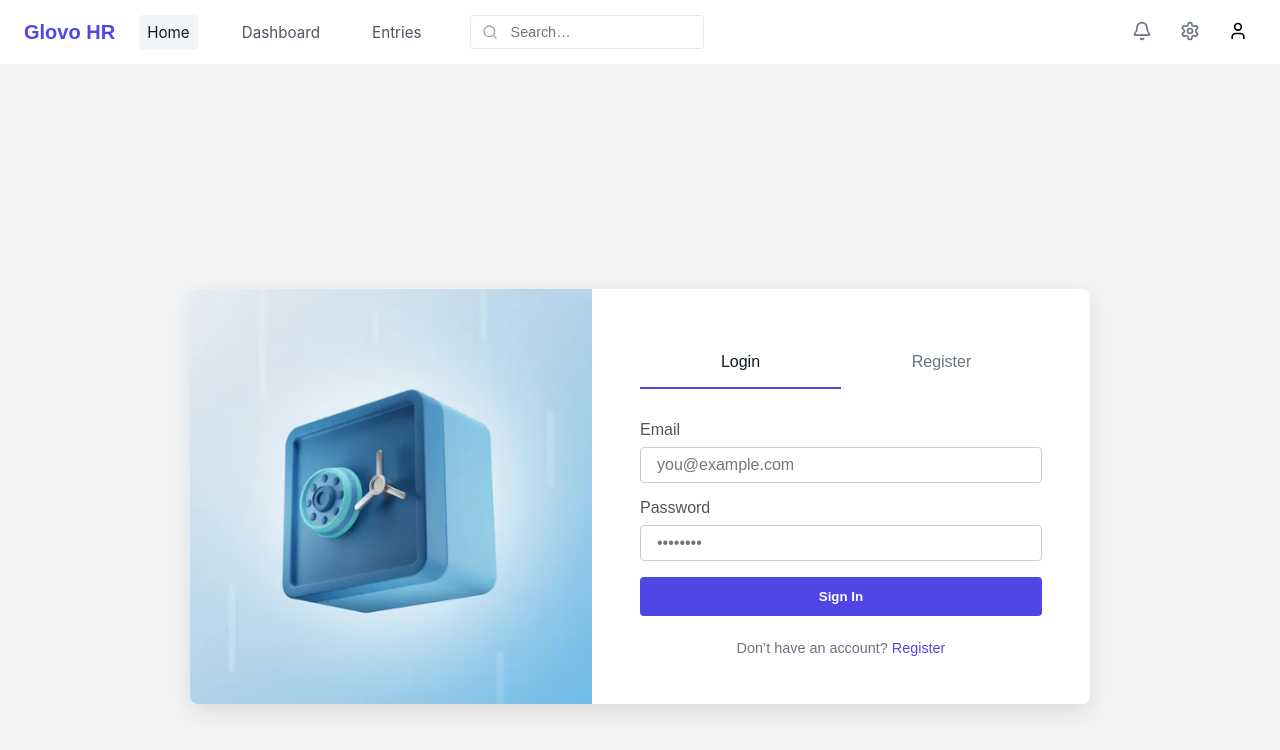
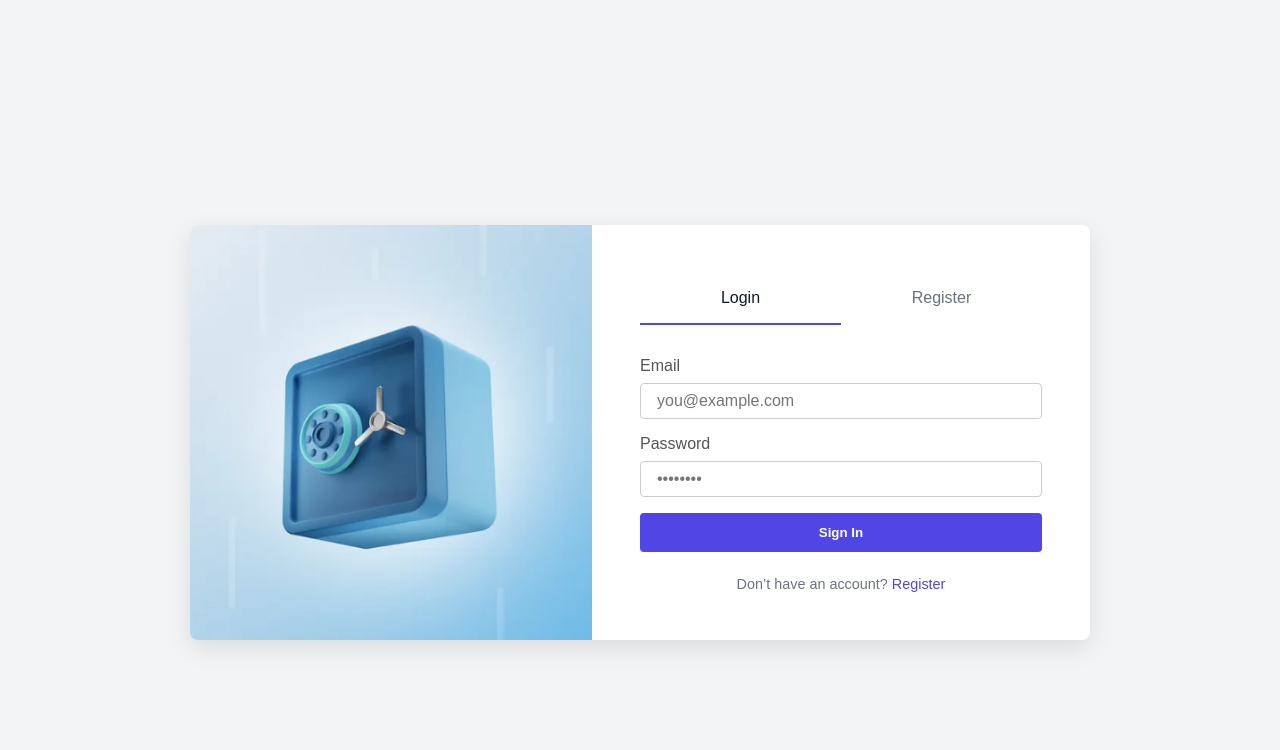
Before and after one commit to tinulica/frontend1, a React (Create React App) app: page / in a window 1280 px wide. Shown: the top 750 px of the page. Built offline with nearby package versions, Linux system fonts and the light colour scheme.

Commit message:
Update App.js

```diff
--- a/src/App.js
+++ b/src/App.js
@@ -1,7 +1,7 @@
 // src/App.js
 import React, { useContext } from 'react';
 import { Routes, Route, Navigate } from 'react-router-dom';
-import Navbar from './components/Navbar';
+
 import Home from './components/Home';
 import Auth from './components/Auth';
 import Dashboard from './components/Dashboard';
@@ -14,7 +14,7 @@ function App() {
 
   return (
     <>
-      <Navbar />
+       {user && <Navbar />}
       <Routes>
         {/* Root: redirect logged-in users, else show Home */}
         <Route
```
